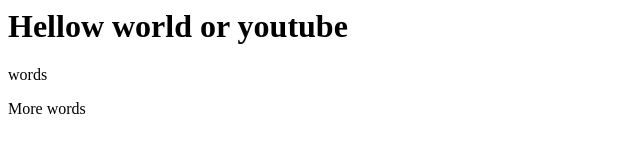
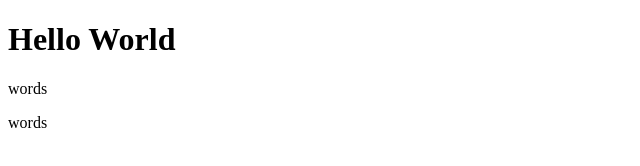
Before and after one commit to IIZETA/CIS1300, a plain HTML site: page index.html in a window 1280 px wide. Shown: the whole page, without its empty margins (0-640 px from the left). Drawn offline with Linux system fonts and the light colour scheme.

Commit message:
Update index.html

```diff
--- a/index.html
+++ b/index.html
@@ -1,3 +1,8 @@
-<h1>Hellow world or youtube</h1>
-<p> words</p>
-<p> More words</p>
+<!DOCTYPE html>
+<html>
+<body>
+<h1>Hello World</h1>
+<p>words</p>
+  <p>words</p>
+</body>
+</html>
```
